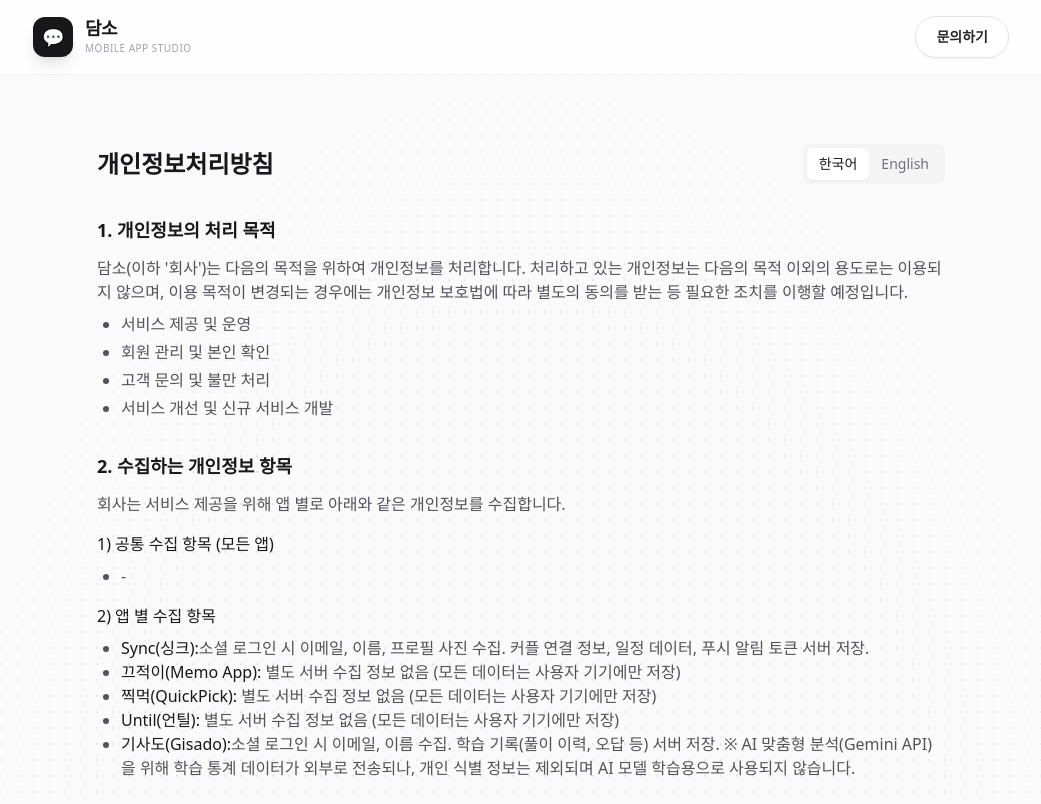
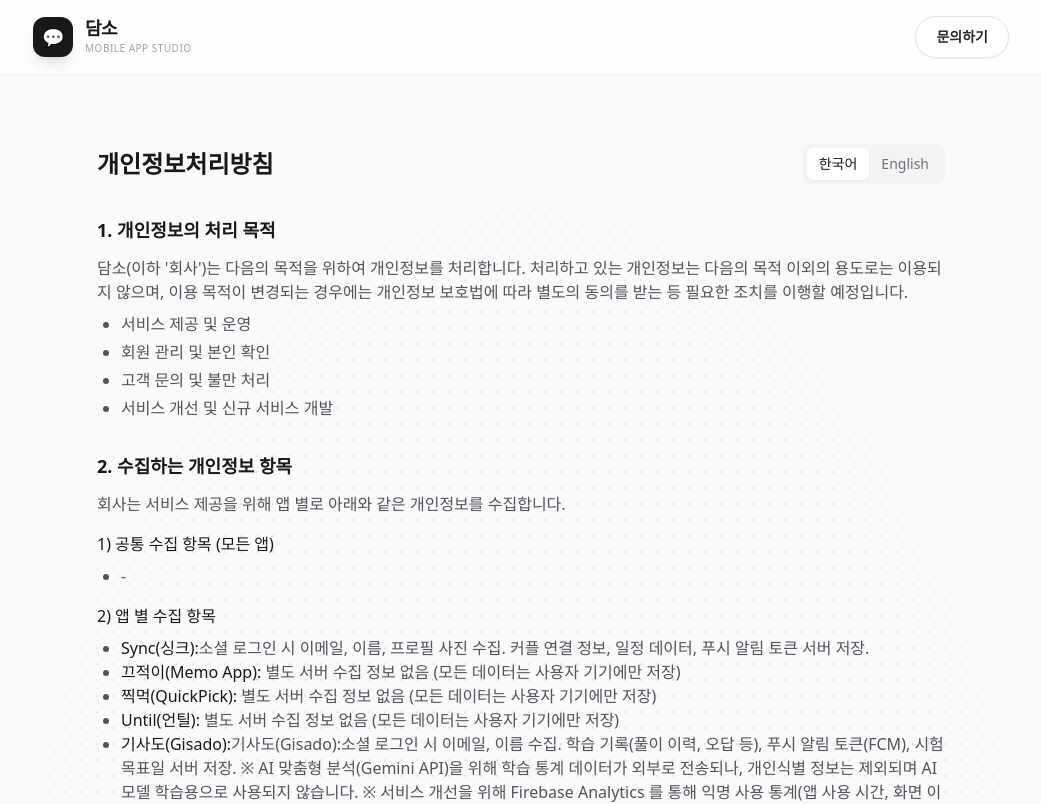
Before and after one commit to nwgu/damso, a React (Vite) app: page /privacy in a window 1280 px wide. Shown: the top 804 px of the page, without its empty margins (119-1160 px from the left). Built offline with nearby package versions, Linux system fonts and the light colour scheme.

Commit message:
방침 수정 (기사도)

```diff
--- a/src/pages/Privacy.jsx
+++ b/src/pages/Privacy.jsx
@@ -70,8 +70,8 @@
                     <li><span className="font-medium text-zinc-900">Until(언틸):</span> 별도 서버 수집 정보 없음 (모든 데이터는 사용자 기기에만 저장)</li>
                     <li>
                         <span className="font-medium text-zinc-900">기사도(Gisado):</span>
-                        소셜 로그인 시 이메일, 이름 수집. 학습 기록(풀이 이력, 오답 등) 서버 저장.
-                        ※ AI 맞춤형 분석(Gemini API)을 위해 학습 통계 데이터가 외부로 전송되나, 개인 식별 정보는 제외되며 AI 모델 학습용으로 사용되지 않습니다.
+                        기사도(Gisado):소셜 로그인 시 이메일, 이름 수집. 학습 기록(풀이 이력, 오답 등), 푸시 알림 토큰(FCM),
+                        시험 목표일 서버 저장. ※ AI 맞춤형 분석(Gemini API)을 위해 학습 통계 데이터가 외부로 전송되나, 개인식별 정보는 제외되며 AI 모델 학습용으로 사용되지 않습니다. ※ 서비스 개선을 위해 Firebase Analytics 를 통해 익명 사용 통계(앱 사용 시간, 화면 이동 경로, 기기 정보)가 수집됩니다.
                     </li>
                 </ul>
             </section>
```
